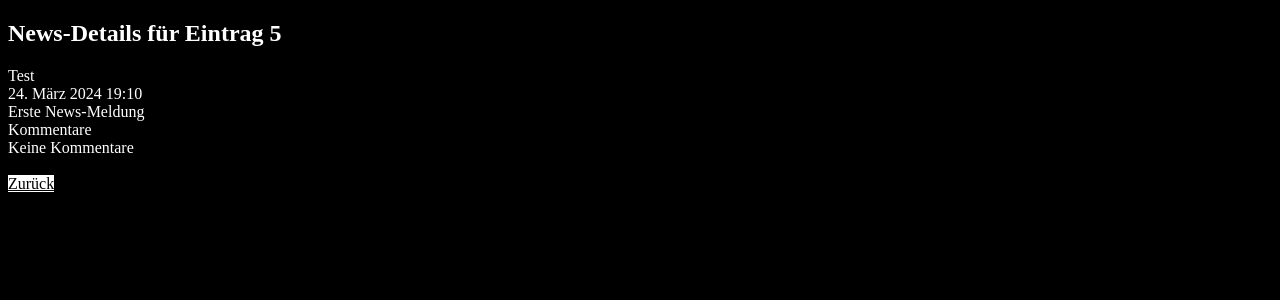
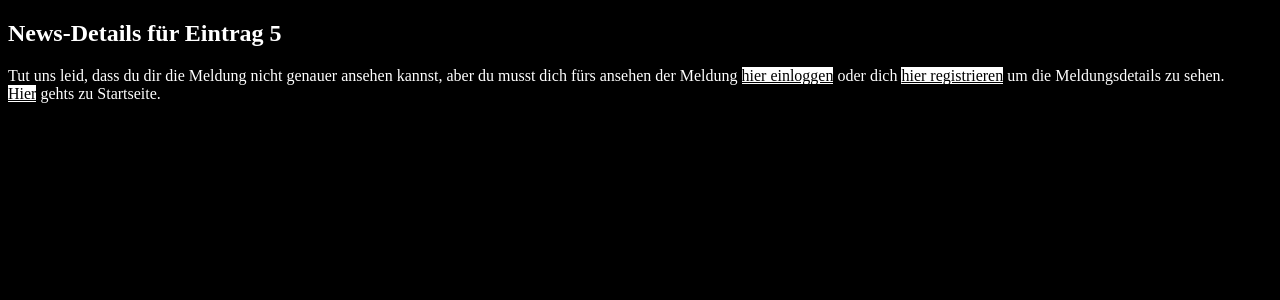
Before and after one commit to LorenzCoder/NewsBlog, a Django app: page /meldungen/5/ in a window 1280 px wide. Shown: the top 300 px of the page. Run offline with Django 4.2, Linux system fonts and the light colour scheme; data comes from the database, SQL or seed files in the repository; data that the repository does not hold is empty.

Commit message:
Für die Meldungsdetailseite und die Meldungsseite Authentifizierungsschranken hinzugefügt

```diff
--- a/meinPythonProjekt/meinPythonProjekt/templates/news/meldung_detail.html
+++ b/meinPythonProjekt/meinPythonProjekt/templates/news/meldung_detail.html
@@ -1,8 +1,9 @@
 {% extends "news/basis.html" %}
+{% block inhalt %}
+{% if user.is_authenticated %}
 {% block titel %}
 News-Details für Eintrag {{ meldung.id}}
 {% endblock %}
-{% block inhalt %}
 <div class="container">
     <div class="titelzeile">
         <div class="titel">
@@ -40,7 +41,16 @@ News-Details für Eintrag {{ meldung.id}}
 <br>
 <div class="link_unten">
     <a href="../">
-        Zurück
+        Zurück zur Meldungsübersicht
     </a>
 </div>
+{% else %}
+<p>
+Tut uns leid, dass du dir die Meldung nicht genauer ansehen kannst,
+aber du musst dich fürs ansehen der Meldung <a href="{% url 'login' %}">hier einloggen</a>
+oder dich <a href="{% url 'news:signup' %}">hier registrieren</a> um die Meldungsdetails zu sehen.
+<br>
+<a href="/">Hier</a> gehts zu Startseite.
+</p>
+{% endif %}
 {% endblock %}
```
